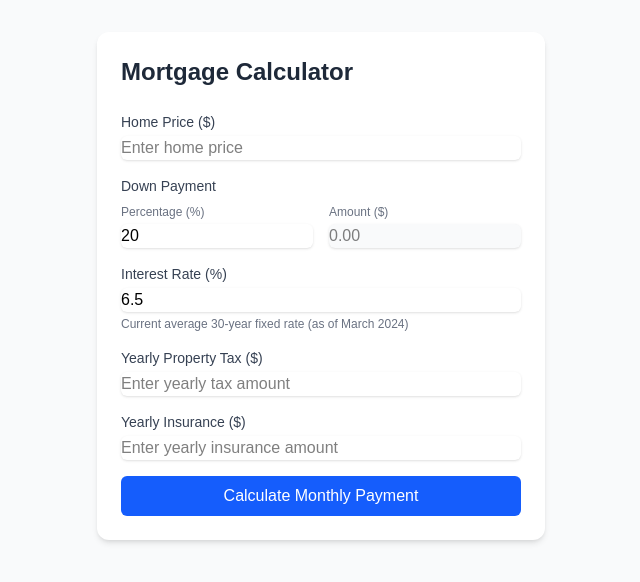
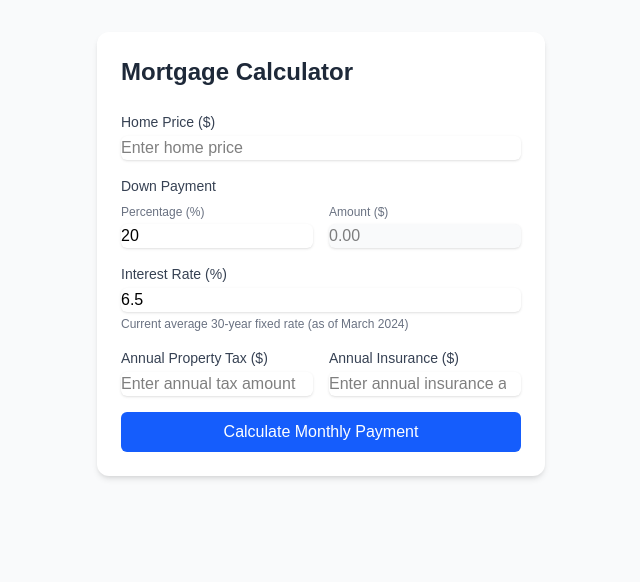
Before and after one commit to 6StringCode/mortgage-calculator, a Next.js app: page / in a window 1280 px wide. Shown: the top 582 px of the page, without its empty margins (319-959 px from the left). Built offline with nearby package versions, Linux system fonts and the light colour scheme.

Commit message:
restyled insurance/tax

```diff
--- a/src/app/page.tsx
+++ b/src/app/page.tsx
@@ -5,8 +5,8 @@ import React, { useState, useEffect } from 'react';
 interface FormErrors {
   homePrice?: string;
   interestRate?: string;
-  yearlyTaxAmount?: string;
-  yearlyInsuranceAmount?: string;
+  annualTaxAmount?: string;
+  annualInsuranceAmount?: string;
   downPaymentPercent?: string;
   general?: string;
 }
@@ -14,8 +14,8 @@ interface FormErrors {
 export default function Home() {
   const [homePrice, setHomePrice] = useState<string>('');
   const [interestRate, setInterestRate] = useState<string>('6.5'); // Current average rate as of March 2024
-  const [yearlyTaxAmount, setYearlyTaxAmount] = useState<string>('');
-  const [yearlyInsuranceAmount, setYearlyInsuranceAmount] = useState<string>('');
+  const [annualTaxAmount, setAnnualTaxAmount] = useState<string>('');
+  const [annualInsuranceAmount, setAnnualInsuranceAmount] = useState<string>('');
   const [downPaymentPercent, setDownPaymentPercent] = useState<string>('20');
   const [downPaymentAmount, setDownPaymentAmount] = useState<string>('');
   const [monthlyPayment, setMonthlyPayment] = useState<number | null>(null);
@@ -52,21 +52,21 @@ export default function Home() {
       isValid = false;
     }
 
-    // Validate Yearly Tax Amount
-    if (!yearlyTaxAmount) {
-      newErrors.yearlyTaxAmount = 'Yearly tax amount is required';
+    // Validate Annual Tax Amount
+    if (!annualTaxAmount) {
+      newErrors.annualTaxAmount = 'Annual tax amount is required';
       isValid = false;
-    } else if (parseFloat(yearlyTaxAmount) < 0) {
-      newErrors.yearlyTaxAmount = 'Yearly tax amount cannot be negative';
+    } else if (parseFloat(annualTaxAmount) < 0) {
+      newErrors.annualTaxAmount = 'Annual tax amount cannot be negative';
       isValid = false;
     }
 
-    // Validate Yearly Insurance Amount
-    if (!yearlyInsuranceAmount) {
-      newErrors.yearlyInsuranceAmount = 'Yearly insurance amount is required';
+    // Validate Annual Insurance Amount
+    if (!annualInsuranceAmount) {
+      newErrors.annualInsuranceAmount = 'Annual insurance amount is required';
       isValid = false;
-    } else if (parseFloat(yearlyInsuranceAmount) < 0) {
-      newErrors.yearlyInsuranceAmount = 'Yearly insurance amount cannot be negative';
+    } else if (parseFloat(annualInsuranceAmount) < 0) {
+      newErrors.annualInsuranceAmount = 'Annual insurance amount cannot be negative';
       isValid = false;
     }
 
@@ -104,12 +104,12 @@ export default function Home() {
       const principal = parseFloat(homePrice) - parseFloat(downPaymentAmount);
       const rate = parseFloat(interestRate) / 100 / 12;
       const term = 30 * 12;
-      const yearlyTax = parseFloat(yearlyTaxAmount);
-      const yearlyInsurance = parseFloat(yearlyInsuranceAmount);
+      const annualTax = parseFloat(annualTaxAmount);
+      const annualInsurance = parseFloat(annualInsuranceAmount);
 
       const monthlyMortgage = (principal * rate * Math.pow(1 + rate, term)) / (Math.pow(1 + rate, term) - 1);
-      const monthlyTax = yearlyTax / 12;
-      const monthlyInsurance = yearlyInsurance / 12;
+      const monthlyTax = annualTax / 12;
+      const monthlyInsurance = annualInsurance / 12;
       const totalMonthly = monthlyMortgage + monthlyTax + monthlyInsurance;
 
       setMonthlyPayment(totalMonthly);
@@ -246,62 +246,64 @@ export default function Home() {
             </p>
           </div>
 
+          <div className="grid grid-cols-2 gap-4">
             <div>
-            <label htmlFor="yearlyTaxAmount" className="block text-sm font-medium text-gray-700">
-              Yearly Property Tax ($)
+              <label htmlFor="annualTaxAmount" className="block text-sm font-medium text-gray-700">
+                Annual Property Tax ($)
               </label>
               <input
                 type="number"
-              id="yearlyTaxAmount"
-              value={yearlyTaxAmount}
+                id="annualTaxAmount"
+                value={annualTaxAmount}
                 onChange={(e) => {
-                setYearlyTaxAmount(e.target.value);
-                setErrors(prev => ({ ...prev, yearlyTaxAmount: undefined }));
+                  setAnnualTaxAmount(e.target.value);
+                  setErrors(prev => ({ ...prev, annualTaxAmount: undefined }));
                 }}
-              className={`mt-1 block w-full rounded-md border-gray-300 shadow-sm focus:border-blue-500 focus:ring-blue-500 text-black ${errors.yearlyTaxAmount ? 'border-red-500' : ''
+                className={`mt-1 block w-full rounded-md border-gray-300 shadow-sm focus:border-blue-500 focus:ring-blue-500 text-black ${errors.annualTaxAmount ? 'border-red-500' : ''
                   }`}
-              placeholder="Enter yearly tax amount"
+                placeholder="Enter annual tax amount"
                 aria-required="true"
                 min="0"
                 step="100"
-              aria-label="Yearly property tax amount"
-              aria-invalid={!!errors.yearlyTaxAmount}
-              aria-describedby={errors.yearlyTaxAmount ? 'yearlyTaxAmount-error' : undefined}
+                aria-label="Annual property tax amount"
+                aria-invalid={!!errors.annualTaxAmount}
+                aria-describedby={errors.annualTaxAmount ? 'annualTaxAmount-error' : undefined}
               />
-            {errors.yearlyTaxAmount && (
-              <p id="yearlyTaxAmount-error" className="mt-1 text-sm text-red-600" role="alert">
-                {errors.yearlyTaxAmount}
+              {errors.annualTaxAmount && (
+                <p id="annualTaxAmount-error" className="mt-1 text-sm text-red-600" role="alert">
+                  {errors.annualTaxAmount}
                 </p>
               )}
             </div>
 
             <div>
-            <label htmlFor="yearlyInsuranceAmount" className="block text-sm font-medium text-gray-700">
-              Yearly Insurance ($)
+              <label htmlFor="annualInsuranceAmount" className="block text-sm font-medium text-gray-700">
+                Annual Insurance ($)
               </label>
               <input
                 type="number"
-              id="yearlyInsuranceAmount"
-              value={yearlyInsuranceAmount}
+                id="annualInsuranceAmount"
+                value={annualInsuranceAmount}
                 onChange={(e) => {
-                setYearlyInsuranceAmount(e.target.value);
-                setErrors(prev => ({ ...prev, yearlyInsuranceAmount: undefined }));
+                  setAnnualInsuranceAmount(e.target.value);
+                  setErrors(prev => ({ ...prev, annualInsuranceAmount: undefined }));
                 }}
-              className={`mt-1 block w-full rounded-md border-gray-300 shadow-sm focus:border-blue-500 focus:ring-blue-500 text-black ${errors.yearlyInsuranceAmount ? 'border-red-500' : ''
+                className={`mt-1 block w-full rounded-md border-gray-300 shadow-sm focus:border-blue-500 focus:ring-blue-500 text-black ${errors.annualInsuranceAmount ? 'border-red-500' : ''
                   }`}
-              placeholder="Enter yearly insurance amount"
+                placeholder="Enter annual insurance amount"
                 aria-required="true"
                 min="0"
                 step="100"
-              aria-label="Yearly insurance amount"
-              aria-invalid={!!errors.yearlyInsuranceAmount}
-              aria-describedby={errors.yearlyInsuranceAmount ? 'yearlyInsuranceAmount-error' : undefined}
+                aria-label="Annual insurance amount"
+                aria-invalid={!!errors.annualInsuranceAmount}
+                aria-describedby={errors.annualInsuranceAmount ? 'annualInsuranceAmount-error' : undefined}
               />
-            {errors.yearlyInsuranceAmount && (
-              <p id="yearlyInsuranceAmount-error" className="mt-1 text-sm text-red-600" role="alert">
-                {errors.yearlyInsuranceAmount}
+              {errors.annualInsuranceAmount && (
+                <p id="annualInsuranceAmount-error" className="mt-1 text-sm text-red-600" role="alert">
+                  {errors.annualInsuranceAmount}
                 </p>
               )}
+            </div>
           </div>
 
           {errors.general && (
```
Lines whose indentation alone changed are shown as unchanged.
